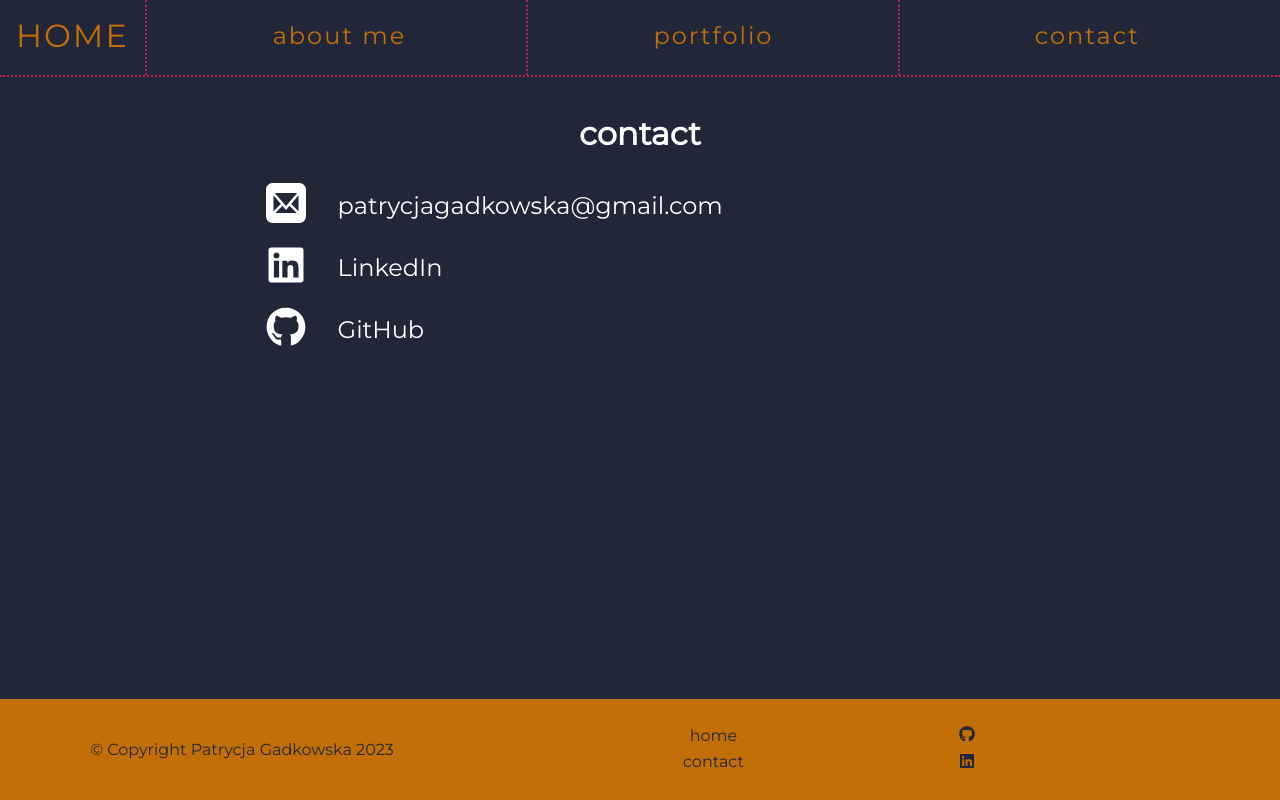
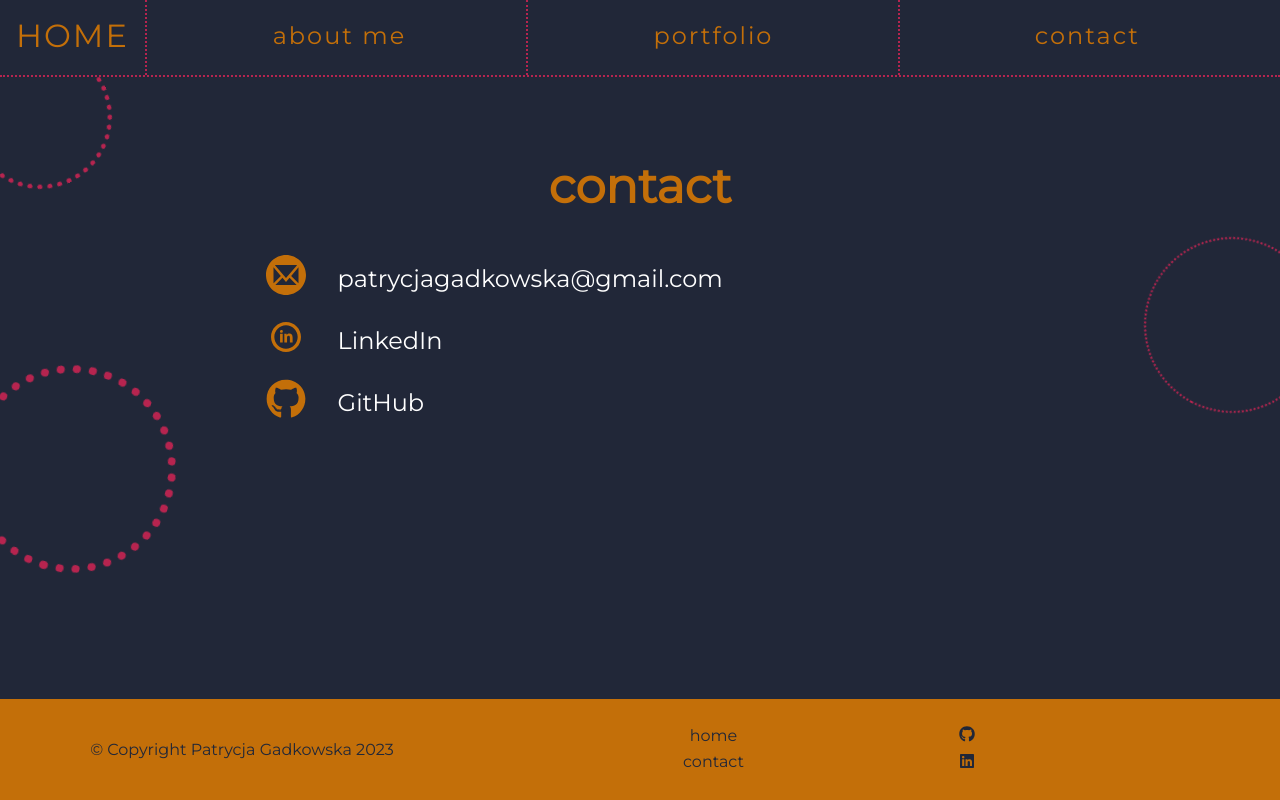
Before and after one commit to patrycjagadkowska/portfolio-page, a React (Create React App) app: page /contact in a window 1280 px wide. Built offline with nearby package versions, Linux system fonts and the light colour scheme.

Commit message:
add styles and animations to contact page

```diff
--- a/src/pages/ContactPage.js
+++ b/src/pages/ContactPage.js
@@ -1,23 +1,23 @@
-import { FaGithub, FaLinkedin } from 'react-icons/fa';
-import { ImMail } from 'react-icons/im';
+import { FaGithub } from 'react-icons/fa';
+import { ImMail4 } from 'react-icons/im';
+import { TiSocialLinkedinCircular } from 'react-icons/ti';
 
 import classes from './styles/ContactPage.module.css';
 
 const ContactPage = () => {
     return (
-        <div className={classes['about-page']}>
+        <div className={classes['contact-page']}>
             <h1>contact</h1>
-            <div className={classes['contact-list__container']}>
                 <ul className={classes['contact-list']}>
                     <li className={classes['contact-list__item']}>
                         <a href='mailto:patrycjagadkowska@gmail.com'>
-                            <ImMail />
+                            <ImMail4 />
                         </a>
                         <span>patrycjagadkowska@gmail.com</span>
                     </li>
                     <li className={classes['contact-list__item']}>
                         <a href='https://linkedin.com'>
-                            <FaLinkedin />
+                            <TiSocialLinkedinCircular />
                         </a>
                         <span>LinkedIn</span>
                     </li>
@@ -28,7 +28,9 @@ const ContactPage = () => {
                         <span>GitHub</span>
                     </li>
                 </ul>
-            </div>
+                <div className={classes['animation__circle']} />
+                <div className={classes['animation__circle']} />
+                <div className={classes['animation__circle']} />
         </div>
     );
 };
--- a/src/pages/styles/ContactPage.module.css
+++ b/src/pages/styles/ContactPage.module.css
@@ -1,16 +1,17 @@
-.about-page {
+.contact-page {
     display: -webkit-box;
     display: -webkit-flex;
     display: -moz-box;
     display: flex;
     flex-direction: column;
     justify-content: center;
-    height: calc(100vh - 18rem);
+    position: relative;
 }
 
-.about-page h1 {
+.contact-page h1 {
     text-align: center;
     font-size: 3rem;
+    color: #C36F09;
 }
 
 .contact-list {
@@ -25,24 +26,63 @@
 }
 
 .contact-list__item {
-    /* display: -webkit-box;
-    display: -webkit-flex;
-    display: -moz-box;
-    display: flex;
-    flex-direction: column;
-    align-items: center; */
     font-size: 3rem;
     margin: 0 1rem;
-
 }
 
 .contact-list__item a {
     text-decoration: none;
-    color: inherit;
+    color: #C36F09;
 }
 
 .contact-list__item span {
     display: none;
+}
+
+.contact-list__item svg {
+    animation: rotation-reverse 0.5s;
+}
+
+.contact-list__item:hover svg,
+.contact-list__item:active svg {
+    border: 2px dotted #B6244F;
+    border-radius: 50%;
+    transition: font-size 0.5s;
+    animation: rotation 0.5s forwards;
+    padding: 0.2rem;
+}
+
+.animation__circle {
+    border-radius: 50%;
+    border: 2px dotted #B6244F;
+    position: absolute;
+    z-index: -1;
+}
+
+.animation__circle:first-of-type {
+    width: 5rem;
+    height: 5rem;
+    border-width: 5px;
+    top: -3rem;
+    left: -2rem;
+    animation: rotation-bg 8s infinite linear;
+}
+
+.animation__circle:nth-of-type(2) {
+    width: 6rem;
+    height: 6rem;
+    top: 13rem;
+    right: -3.5rem;
+    animation: rotation-bg 13s reverse infinite linear;
+}
+
+.animation__circle:last-of-type {
+    width: 8rem;
+    height: 8rem;
+    top: 20rem;
+    left: -3rem;
+    border-width: 8px;
+    animation: rotation-bg 10s infinite linear;
 }
 
 @media (min-width: 481px) {
@@ -76,6 +116,9 @@
 }
 
 @media (min-width: 769px) {
+    .contact-page {
+        margin-top: 2rem;
+    }
     .contact-list {
          width: 60%;
          margin: 0 auto;
@@ -94,4 +137,56 @@
     .contact-list__item svg {
         font-size: 2.5rem;
     }
+
+    .animation__circle:first-of-type {
+        width: 9rem;
+        height: 9rem;
+        top: -5rem;
+        left: -3rem;
+    }
+
+    .animation__circle:nth-of-type(2) {
+        width: 11rem;
+        height: 11rem;
+    }
+
+    .animation__circle:last-of-type {
+        width: 13rem;
+        height: 13rem;
+        top: 22rem;
+    }
 }
+
+@media (min-width: 1024px) {
+    .animation__circle:nth-of-type(2) {
+        top: 7rem;
+    }
+
+    .animation__circle:last-of-type {
+        top: 15rem;
+    }
+}
+
+@keyframes rotation {
+    from {
+        transform: rotate(0deg) scale(1);
+    } to {
+        transform: rotate(359deg) scale(3);
+    }
+}
+
+@keyframes rotation-reverse {
+    from {
+        transform: rotate(359deg) scale(3);
+    } to {
+        transform: rotate(0deg) scale(1);
+    }
+}
+
+@keyframes rotation-bg {
+    from {
+        transform: rotate(0deg);
+    } to {
+        transform: rotate(359deg);
+    }
+}
```
